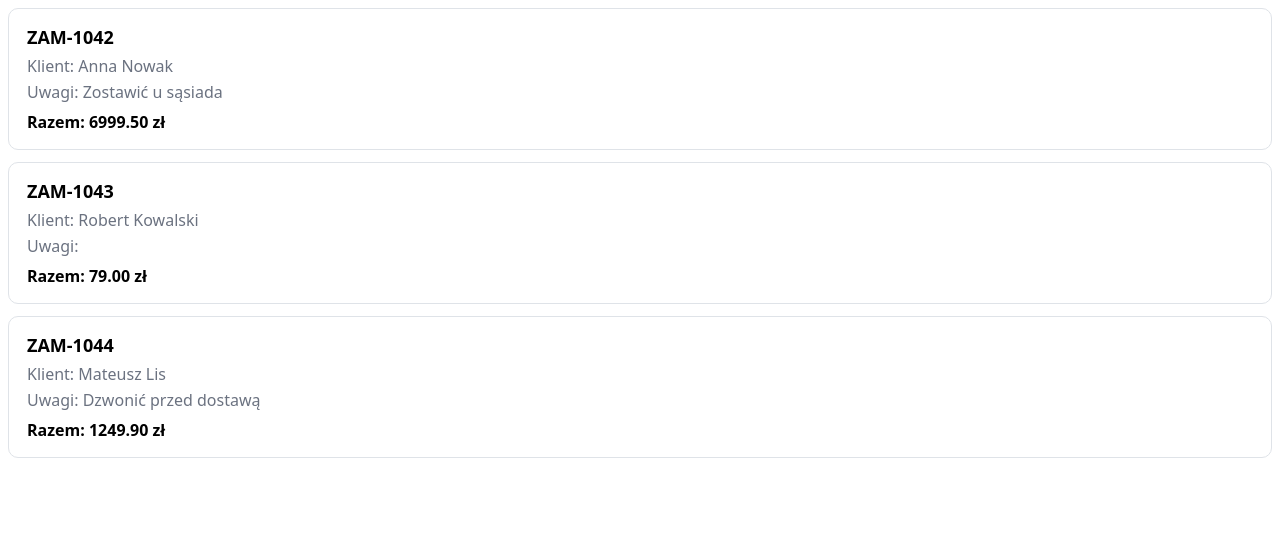
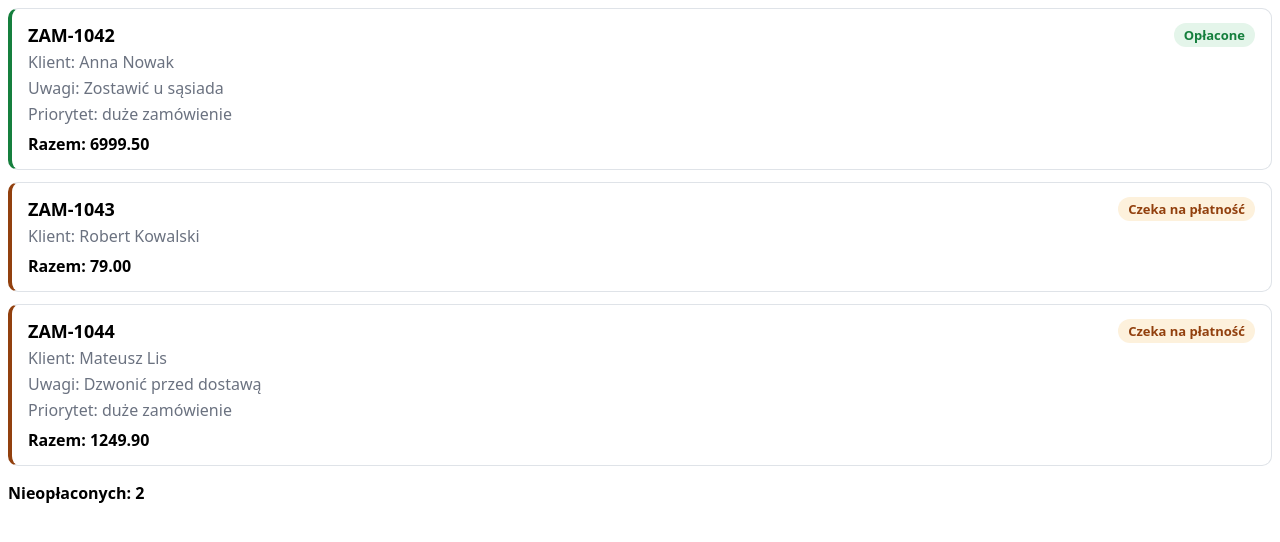
Before and after one commit to mkmattdev/k-js-2-react-1-kursanci, a React (Vite) app: page / in a window 1280 px wide. Shown: the top 542 px of the page. Built offline with nearby package versions, Linux system fonts and the light colour scheme.

Commit message:
add 04 lesson

```diff
--- a/src/04-conditional/Lesson.jsx
+++ b/src/04-conditional/Lesson.jsx
@@ -0,0 +1,16 @@
+import OrderCard from "./components/OrderCard";
+import "./conditional.css";
+import { orders } from "./orders";
+
+export default function Lesson() {
+  const unpaidCount = orders.filter((order) => !order.isPaid).length;
+
+  return (
+    <section className="panel">
+      <OrderCard {...orders[0]} />
+      <OrderCard {...orders[1]} />
+      <OrderCard {...orders[2]} />
+      {unpaidCount > 0 && <p className="panel__summary">Nieopłaconych: {unpaidCount}</p>}
+    </section>
+  );
+}
--- a/src/04-conditional/components/OrderCard.jsx
+++ b/src/04-conditional/components/OrderCard.jsx
@@ -0,0 +1,29 @@
+const PRIORITY_PLN = 1000;
+
+export default function OrderCard({ id, customer, totalPln, isPaid, note }) {
+  return (
+    <article className={`card ${isPaid ? "card--ok" : "card--warn"}`}>
+      <div className="card__header">
+        <h3 className="card__title">{id}</h3>
+        <span className={`badge ${isPaid ? "badge--ok" : "badge--warn"}`}>
+          {isPaid ? "Opłacone" : "Czeka na płatność"}
+        </span>
+      </div>
+      <p className="card__row">Klient: {customer}</p>
+      {note && <p className="card__row">Uwagi: {note}</p>}
+      {totalPln >= PRIORITY_PLN && <p className="card__row">Priorytet: duże zamówienie</p>}
+      <p className="card__total">Razem: {totalPln.toFixed(2)}</p>
+    </article>
+  );
+}
+
+// BEM - metodyka nazywania klas CSSowych - "B - block, E - element, M - modifier"
+// block__element--modifier
+
+// Np. card, badge - to są bloki
+// card__header, card__title - to są elementy
+// card--ok, card--warn - to są modyfikatory
+
+// ANTY-PATTERNY
+// 1. block__element1__element2 <- NIE MOZNA
+// 2. <article className="card--ok"></article>
--- a/src/App.jsx
+++ b/src/App.jsx
@@ -1,4 +1,4 @@
-import Lesson from "./03-props/Lesson";
+import Lesson from "./04-conditional/Lesson";
 
 export default function App() {
   return <Lesson />;
```
